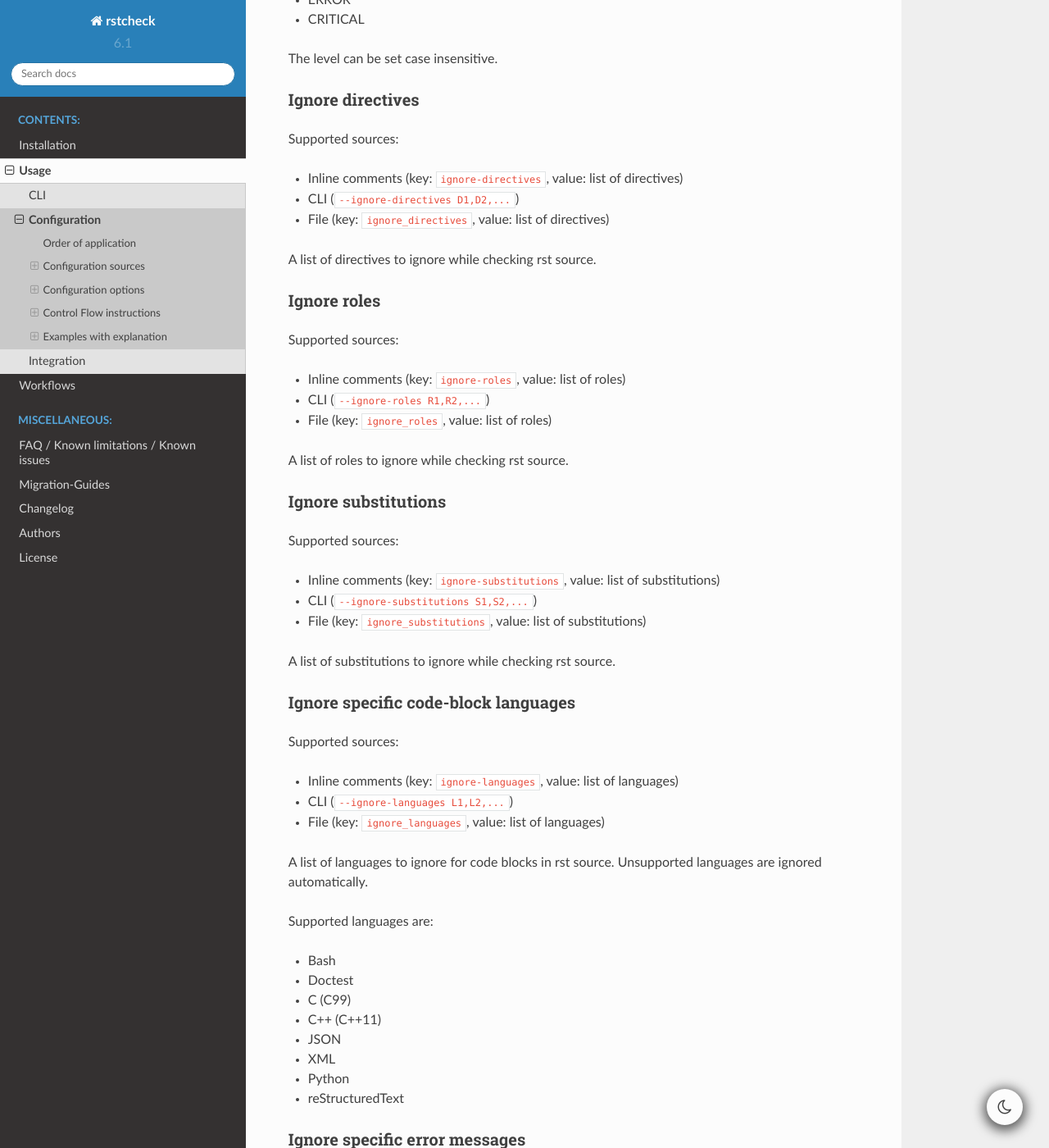
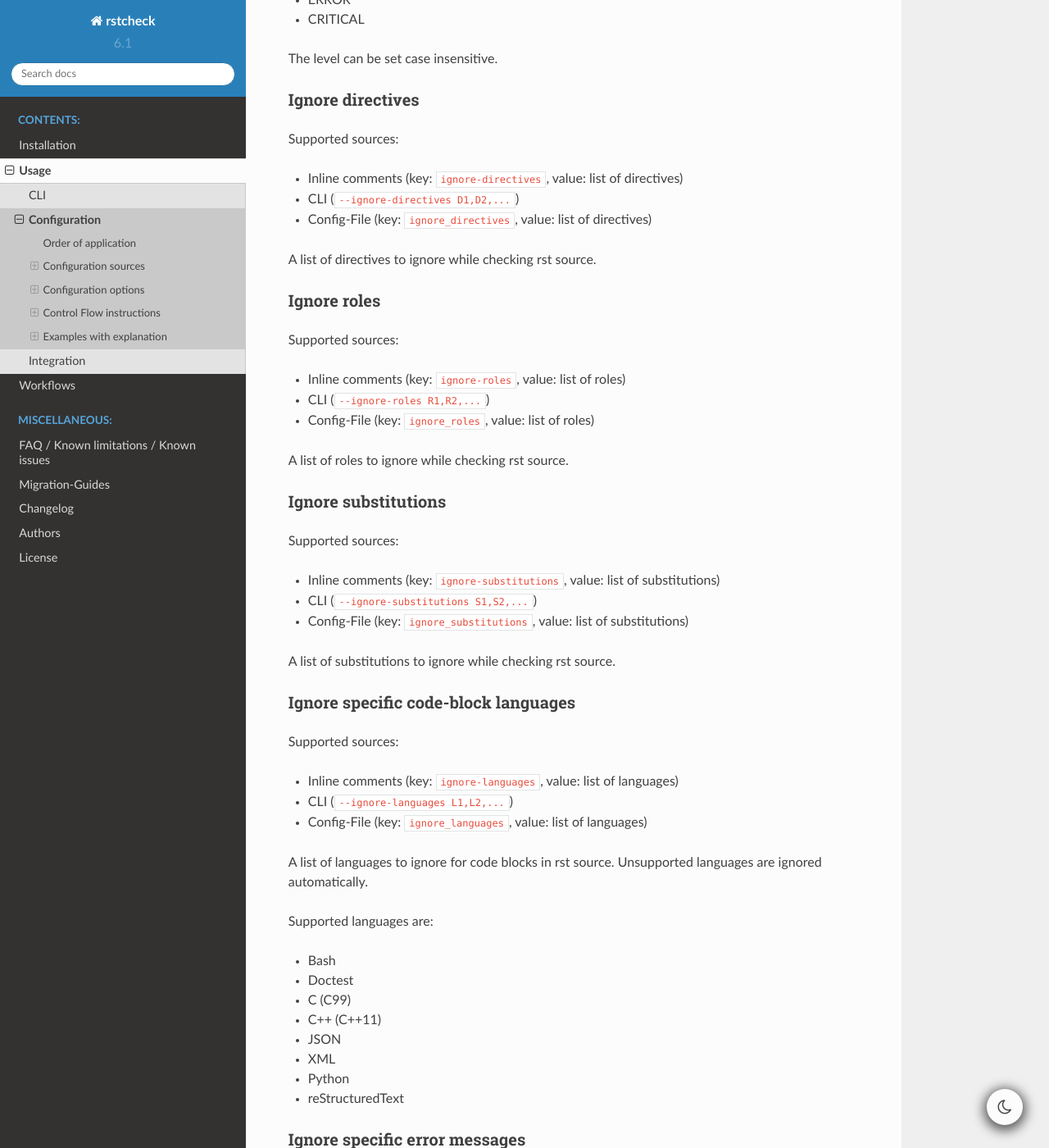
Before and after one commit to rstcheck/rstcheck, a Sphinx documentation site: the page built from docs/source/usage/config.rst, in a window 1280 px wide and 1400 px high, scrolled down 5380 px. Shown: the whole window at 82% size. Built offline with Sphinx 7.4.7 and the Read the Docs theme 2.0.0, drawn with Linux system fonts in a browser that asks for light colours; some of the changed text lies outside the part shown.

Commit message:
Rename File to Config-File in settings docu for clarification
See #167

```diff
--- a/docs/source/usage/config.rst
+++ b/docs/source/usage/config.rst
@@ -213,7 +213,7 @@ Report level
 Supported sources:
 
 - CLI (``--report-level LEVEL``)
-- File (key: ``report_level``, value: LEVEL)
+- Config-File (key: ``report_level``, value: LEVEL)
 
 The level at which linting issues should be printed. The following levels are supported:
 
@@ -256,7 +256,7 @@ Supported sources:
 
 - Inline comments (key: ``ignore-directives``, value: list of directives)
 - CLI (``--ignore-directives D1,D2,...``)
-- File (key: ``ignore_directives``, value: list of directives)
+- Config-File (key: ``ignore_directives``, value: list of directives)
 
 A list of directives to ignore while checking rst source.
 
@@ -268,7 +268,7 @@ Supported sources:
 
 - Inline comments (key: ``ignore-roles``, value: list of roles)
 - CLI (``--ignore-roles R1,R2,...``)
-- File (key: ``ignore_roles``, value: list of roles)
+- Config-File (key: ``ignore_roles``, value: list of roles)
 
 A list of roles to ignore while checking rst source.
 
@@ -280,7 +280,7 @@ Supported sources:
 
 - Inline comments (key: ``ignore-substitutions``, value: list of substitutions)
 - CLI (``--ignore-substitutions S1,S2,...``)
-- File (key: ``ignore_substitutions``, value: list of substitutions)
+- Config-File (key: ``ignore_substitutions``, value: list of substitutions)
 
 A list of substitutions to ignore while checking rst source.
 
@@ -292,7 +292,7 @@ Supported sources:
 
 - Inline comments (key: ``ignore-languages``, value: list of languages)
 - CLI (``--ignore-languages L1,L2,...``)
-- File (key: ``ignore_languages``, value: list of languages)
+- Config-File (key: ``ignore_languages``, value: list of languages)
 
 A list of languages to ignore for code blocks in rst source.
 Unsupported languages are ignored automatically.
@@ -315,7 +315,7 @@ Ignore specific error messages
 Supported sources:
 
 - CLI (``--ignore-messages REGEX_STRING``)
-- File (key: ``ignore_messages``, value: regular expression string)
+- Config-File (key: ``ignore_messages``, value: regular expression string)
 
 A list of linting issue messages to ignore while checking rst source and code blocks.
 
```
